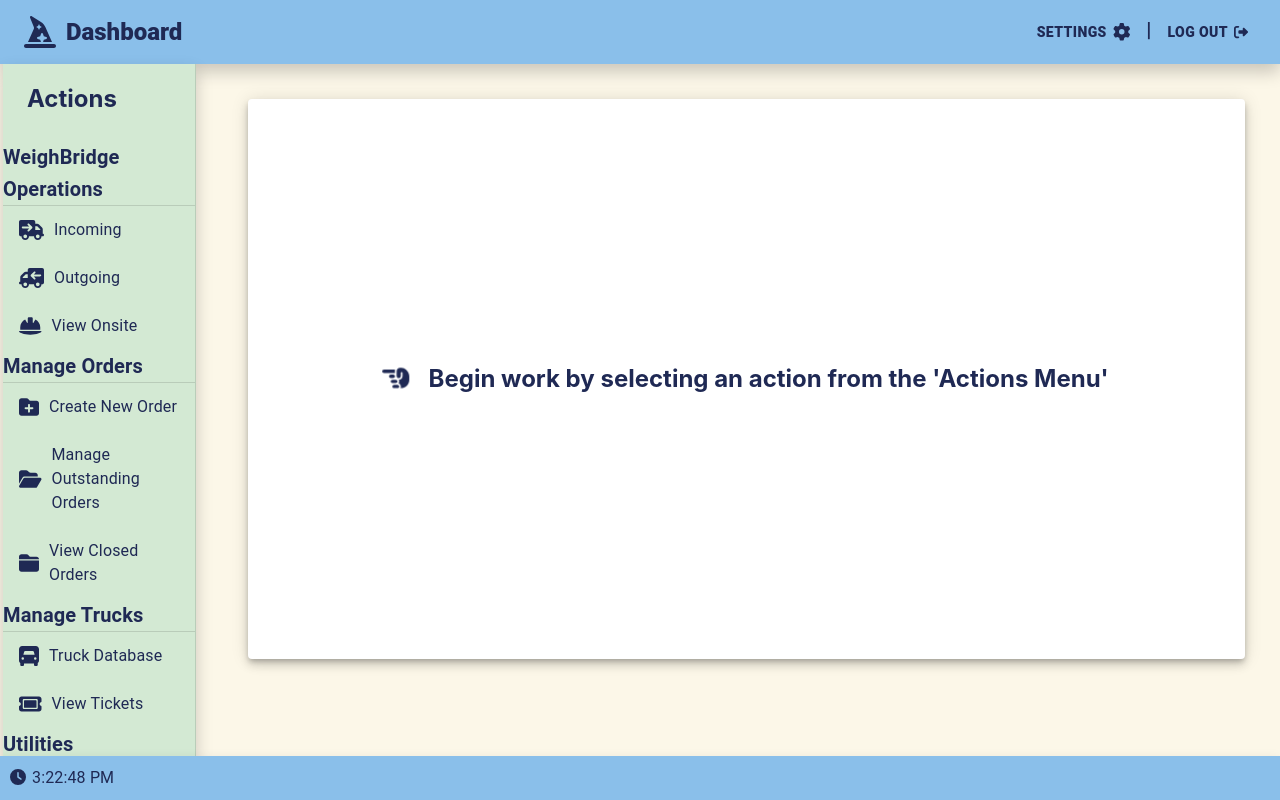
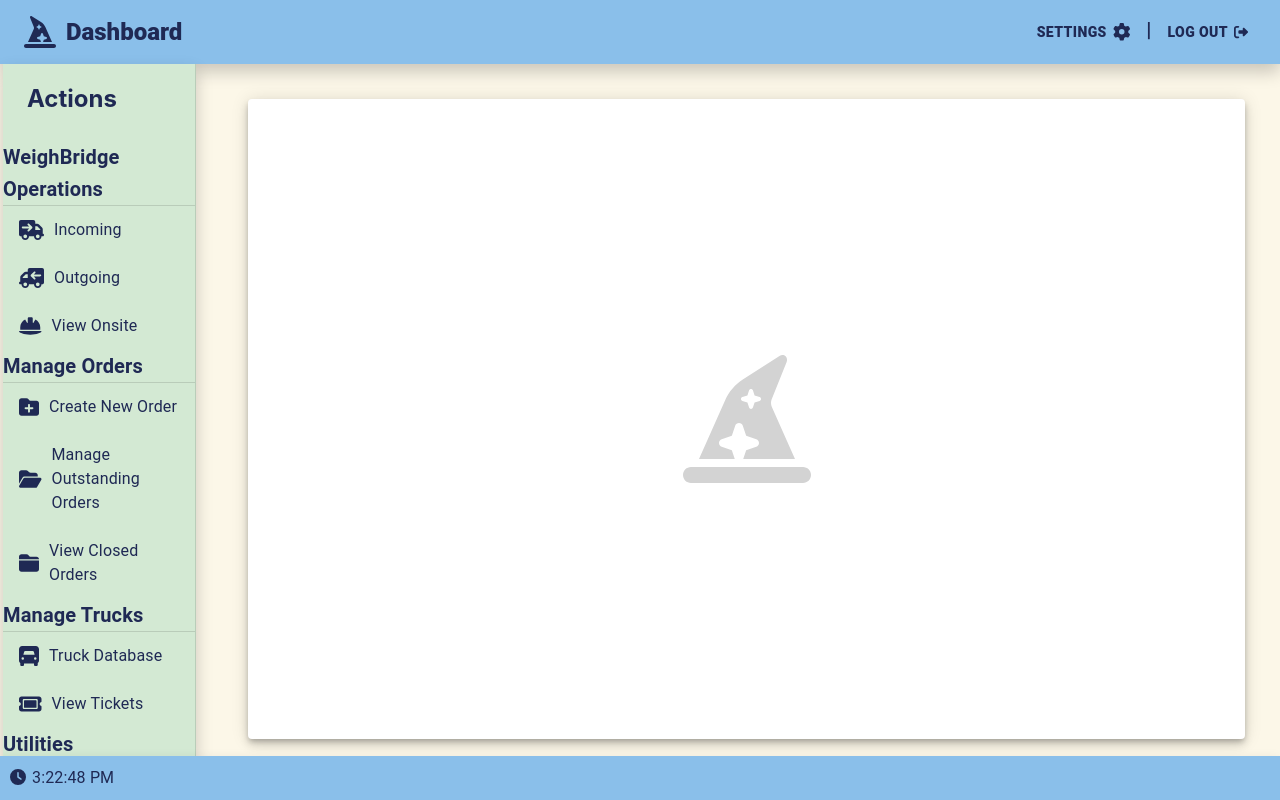
Before and after one commit to eliotnew/Weighbridge_Wizard, a React (Vite) app in the folder ww-react-app/: page /dashboard in a window 1280 px wide. Built offline with nearby package versions, Linux system fonts and the light colour scheme.

Commit message:
Added animated hat for no content on dashboard

```diff
--- a/ww-react-app/src/components/dashboard/Dashbboard.jsx
+++ b/ww-react-app/src/components/dashboard/Dashbboard.jsx
@@ -2,7 +2,10 @@ import React, { useState } from "react";
 import { Paper, useTheme } from "@mui/material";
 import { Box, Grid } from "@mui/material";
 import { FontAwesomeIcon } from "@fortawesome/react-fontawesome";
-import { faHandPointLeft } from "@fortawesome/free-solid-svg-icons";
+import {
+  faHandPointLeft,
+  faHatWizard,
+} from "@fortawesome/free-solid-svg-icons";
 import DashboardAppBar from "./top-bar/DashboardAppBar";
 import BottomAppbar from "./bottom-bar/BottomAppBar";
 import SideBar from "./side-bar/SideBar";
@@ -75,7 +78,7 @@ function Dashboard() {
             sx={{
               backgroundColor: "white",
               margin: "35px",
-              minHeight: "70vh",
+              minHeight: "80vh",
               display: "flex",
               flexDirection: "column",
               alignItems: tabs.length === 0 ? "center" : "flex-start",
@@ -135,17 +138,15 @@ function Dashboard() {
 
             {tabs.length === 0 && (
               <Box sx={{ textAlign: "center" }}>
-                <h2>
-                  <FontAwesomeIcon
-                    icon={faHandPointLeft}
-                    beatFade
-                    style={{
-                      color: theme.palette.primary.contrastText,
-                      paddingRight: "20px",
-                    }}
-                  />
-                  Begin work by selecting an action from the 'Actions Menu'
-                </h2>
+                <FontAwesomeIcon
+                  icon={faHatWizard}
+                  size="8x"
+                  bounce
+                  style={{
+                    color: "lightgray",
+                    animationDuration: "3s",
+                  }}
+                />
               </Box>
             )}
           </Paper>
```
